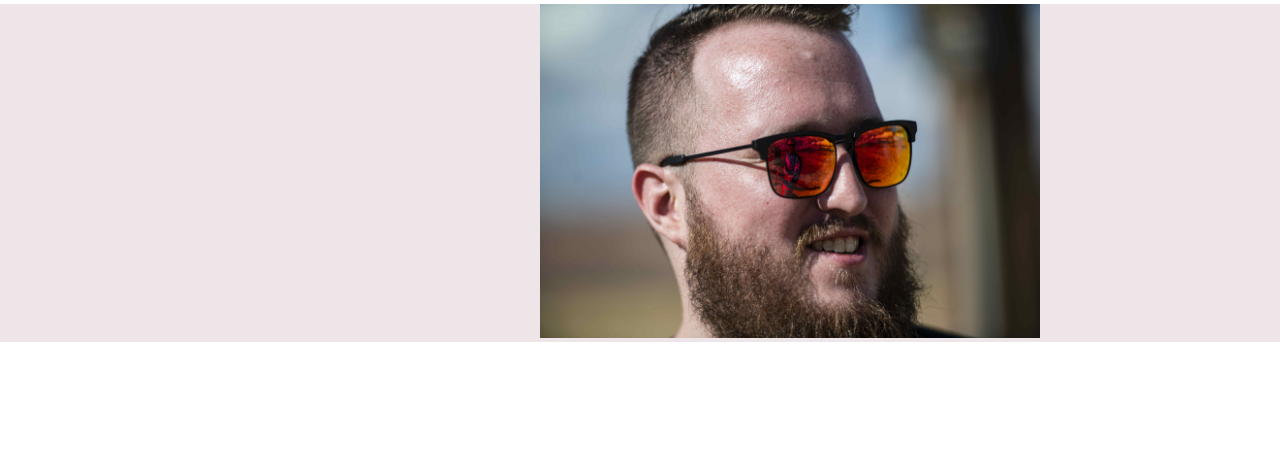
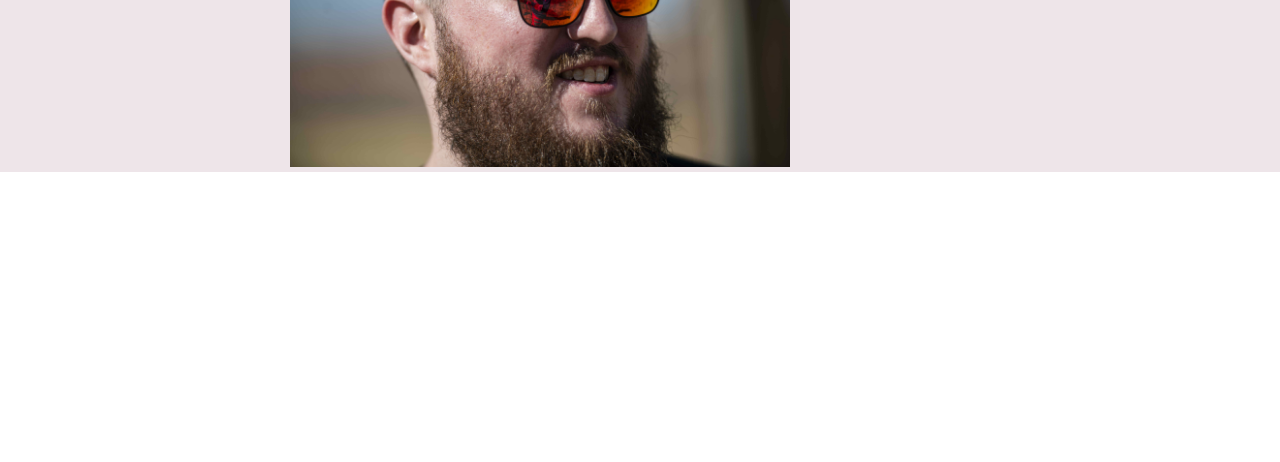
Before and after one commit to BobRayVaughn/practice-portfolio, a plain HTML site: page index.html in a window 1280 px wide. Shown: the part 338-800 px from the top of the page. Drawn offline with nearby package versions, Linux system fonts and the light colour scheme.

Commit message:
Wrapper update 2

```diff
--- a/style.css
+++ b/style.css
@@ -23,7 +23,7 @@ color: #7C7C7C;
 }
 
 .wrapper {
-  width: 200px;
+  width: 700px;
   margin: auto;
 }
 
```
